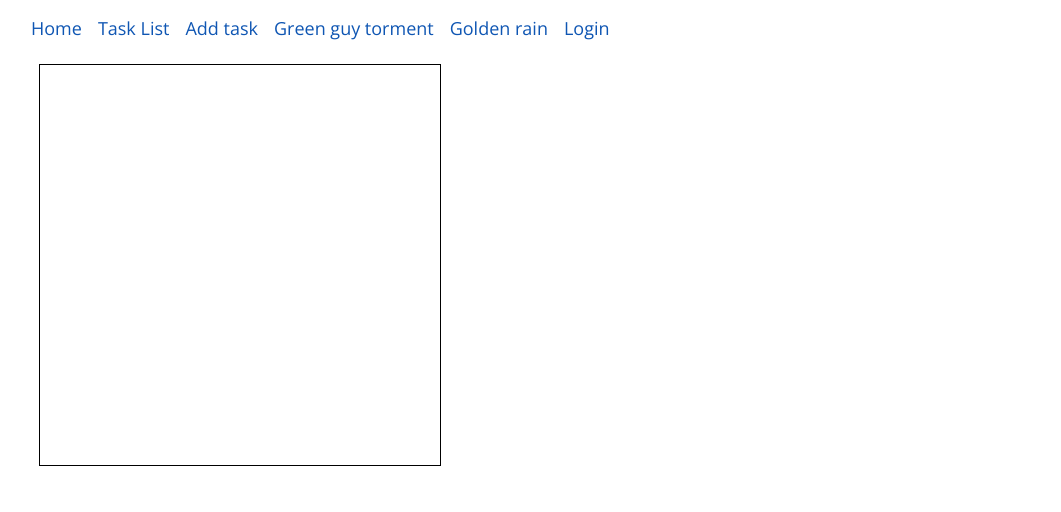
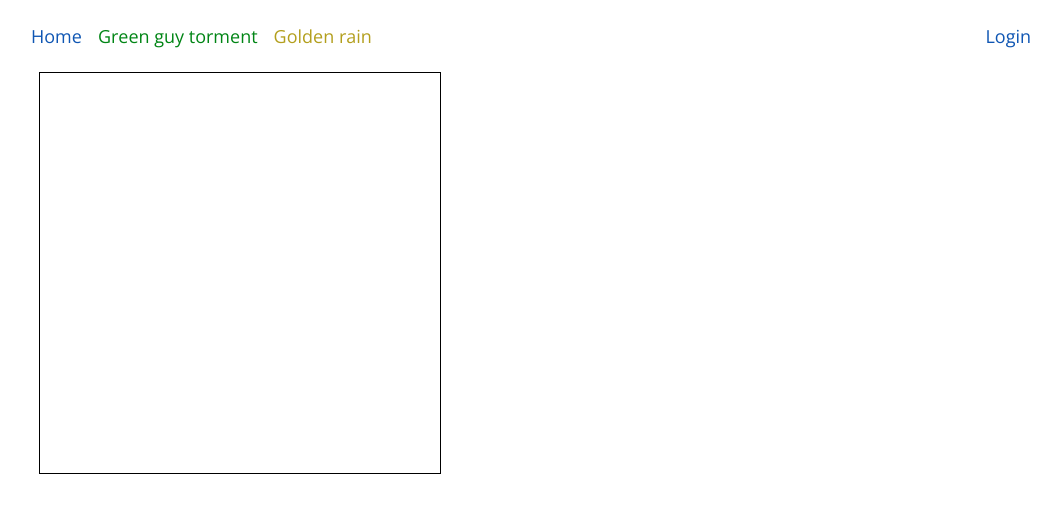
Before and after one commit to anton-varenyuk/cutulu, an Angular app: page /game in a window 1280 px wide. Shown: the top 512 px of the page, without its empty margins (109-1170 px from the left). Built offline with nearby package versions, Linux system fonts and the light colour scheme.

Commit message:
step_3: navbar adjustments

```diff
--- a/src/app/components/navbar/navbar.component.html
+++ b/src/app/components/navbar/navbar.component.html
@@ -1,10 +1,13 @@
 <div class="navbar">
   <ul>
     <li><a [routerLink]="['/welcome']">Home</a></li>
-    <li><a [routerLink]="['/list']">Task List</a></li>
-    <li><a [routerLink]="['add']">Add task</a></li>
-    <li><a [routerLink]="['game']">Green guy torment</a></li>
-    <li><a [routerLink]="['rain']">Golden rain</a></li>
+    <li *ngIf="checkLoggedIn()"><a [routerLink]="['/list']">Task List</a></li>
+    <li *ngIf="checkLoggedIn()"><a [routerLink]="['add']">Add task</a></li>
+    <li><a [routerLink]="['game']" id="game">Green guy torment</a></li>
+    <li><a [routerLink]="['rain']" id="rain">Golden rain</a></li>
+
+  </ul>
+  <ul>
     <li *ngIf="!checkLoggedIn()"><a [routerLink]="['login']">Login</a></li>
     <li *ngIf="checkLoggedIn()" (click)="logOut()"><a>Logout</a></li>
   </ul>
--- a/src/app/components/navbar/navbar.component.scss
+++ b/src/app/components/navbar/navbar.component.scss
@@ -1,9 +1,15 @@
+.navbar {
+  display: flex;
+  width: 100%;
+  justify-content: space-between;
+}
+
 .navbar ul {
   padding-left: 0;
+  display: inline-flex;
 
   li {
     list-style: none;
-    display: inline;
     font-size: 16px;
     margin-left: 16px;
     cursor: pointer;
@@ -19,6 +25,13 @@
       }
     }
 
+    #game {
+      color: #008515;
+    }
+    #rain {
+      color: #b39f1d;
+    }
+
     &:first-of-type {
       margin-left: 0;
     }
--- a/src/app/routes/welcome-page/welcome-page.component.html
+++ b/src/app/routes/welcome-page/welcome-page.component.html
@@ -1 +1,2 @@
-<h1>WELCOME BOY!</h1>
+<h1>Another trivial task list app</h1>
+<span>Log in to use task list feature</span>
```
Also changed, not shown: 1 other file (tests, documents, lock files or other folders).
